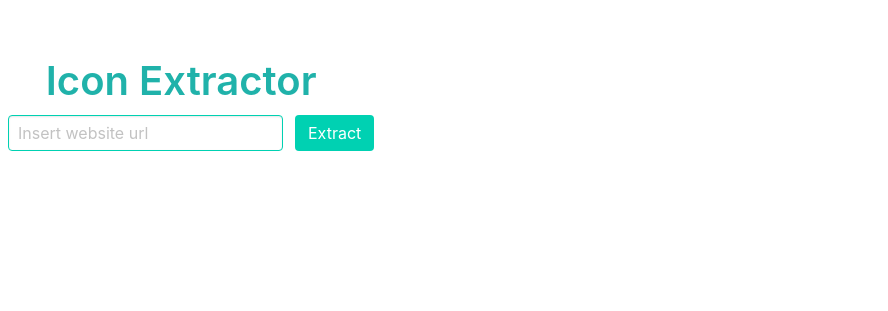
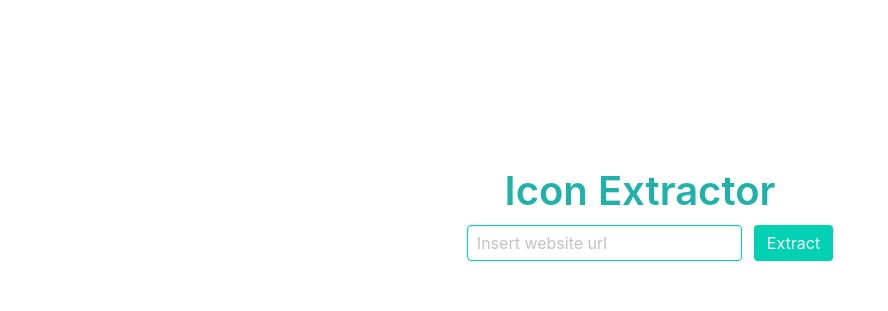
Before and after one commit to deepredsky/IconExtractor, a plain HTML site: page index.html in a window 1280 px wide. Shown: the part 192-503 px from the top of the page, without its empty margins (0-888 px from the left). Drawn offline with nearby package versions, Linux system fonts and the light colour scheme.

Commit message:
Fix css alignment

```diff
--- a/index.html
+++ b/index.html
@@ -10,7 +10,10 @@
   </head>
   <body>
     <div id="app">
-      <div class="container flex vertical-center">
+      <div class="container flex">
+        <section class="hero is-fullheight">
+          <div class="hero-body">
+            <div class="container">
               <div class="vertical">
                 <h1 class="title">Icon Extractor</h1>
                 <div class="columns is-centered">
@@ -32,6 +35,10 @@
                 </div>
                 <!-- columns ends here -->
               </div>
+            </div>
+          </div>
+        </section>
+
         <!-- vertical ends here -->
       </div>
       <!-- container-->
--- a/static/css/style.css
+++ b/static/css/style.css
@@ -6,15 +6,6 @@ h1.title{
     text-align: center;
 }
 
-.vertical-center{
-    position: absolute;
-    height: 500px;
-}
-
-.vertical{
-    position: relative;
-    top:50%;
-}
 .input.is-primary{
   width:275px;
   margin-left:20px;
```
Lines whose indentation alone changed are shown as unchanged.
